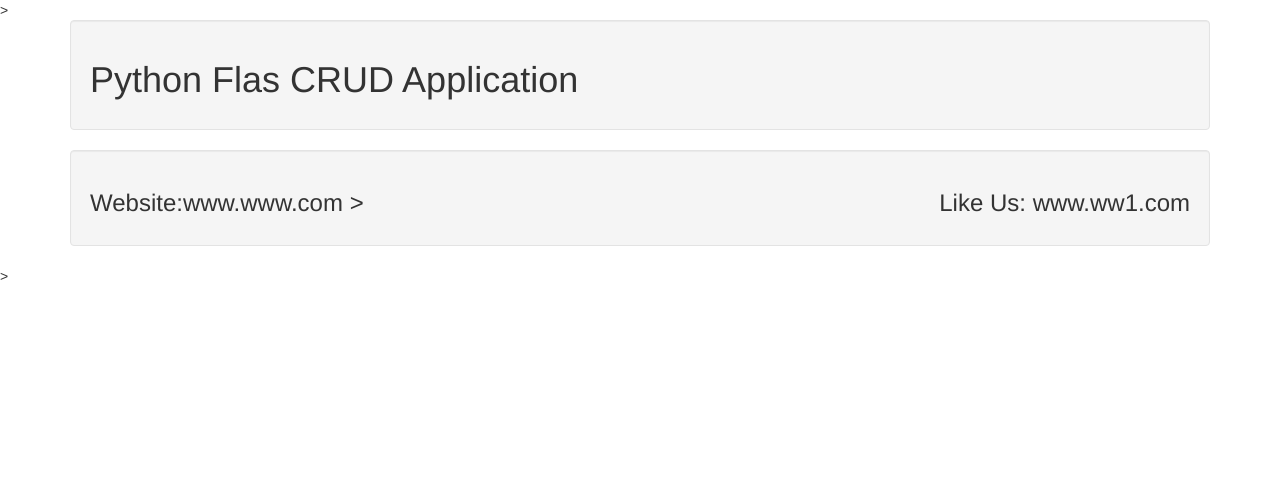
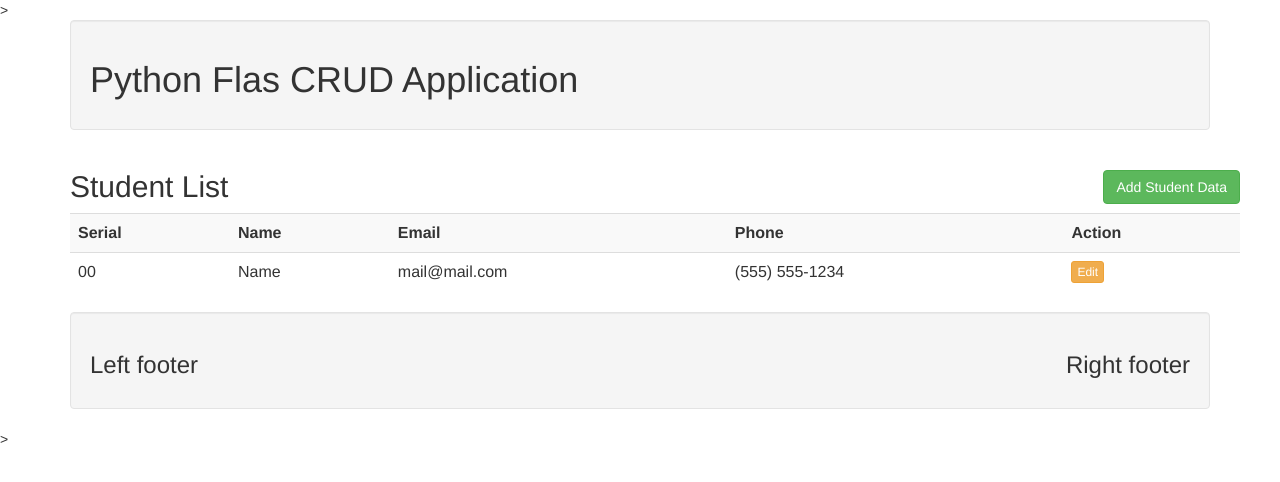
Before and after one commit to el0qu4nce/CRUD-application, a Flask app: page / in a window 1280 px wide. Shown: the top 482 px of the page. Run offline with Flask 3, Linux system fonts and the light colour scheme; some libraries are stand-ins or nearby versions.

Commit message:
updated index.html footer+head + top of the table

```diff
--- a/templates/index.html
+++ b/templates/index.html
@@ -13,9 +13,42 @@
         <h1>Python Flas CRUD Application</h1>
     </div>
 
+    <div class="container">
+    <div class="row">
+        <div class="col mid-12">
+            <h2>Student List <button type="button" class="btn btn-success pull-right"
+                                     data-toggle = "modal" data-target = "#mymodal">
+                Add Student  Data</button> </h2>
+            <table class="table table-striped">
+                <tr>
+                    <th>Serial </th>
+                    <th>Name </th>
+                    <th>Email </th>
+                    <th>Phone </th>
+                    <th>Action </th>
+                </tr>
+                <tr>
+                    <td>00</td>
+                    <td>Name</td>
+                    <td>mail@mail.com</td>
+                    <td>(555) 555-1234</td>
+                    <td>
+                        <a href="" class="btn btn-warning btn-xs" data-toggle="modal"
+                           data-target="#modaledit">Edit</a>
+
+                    </td>
+
+                </tr>
+            </table>
+            </div>
+
+
+    </div>
+    </div>
+
     <div class="well">
-    <h3>Website:www.www.com
-    <span class="pull-right">Like Us: www.ww1.com </span>>
+    <h3>Left footer
+    <span class="pull-right">Right footer </span>
     </h3>
     </div>
 </div>
```
